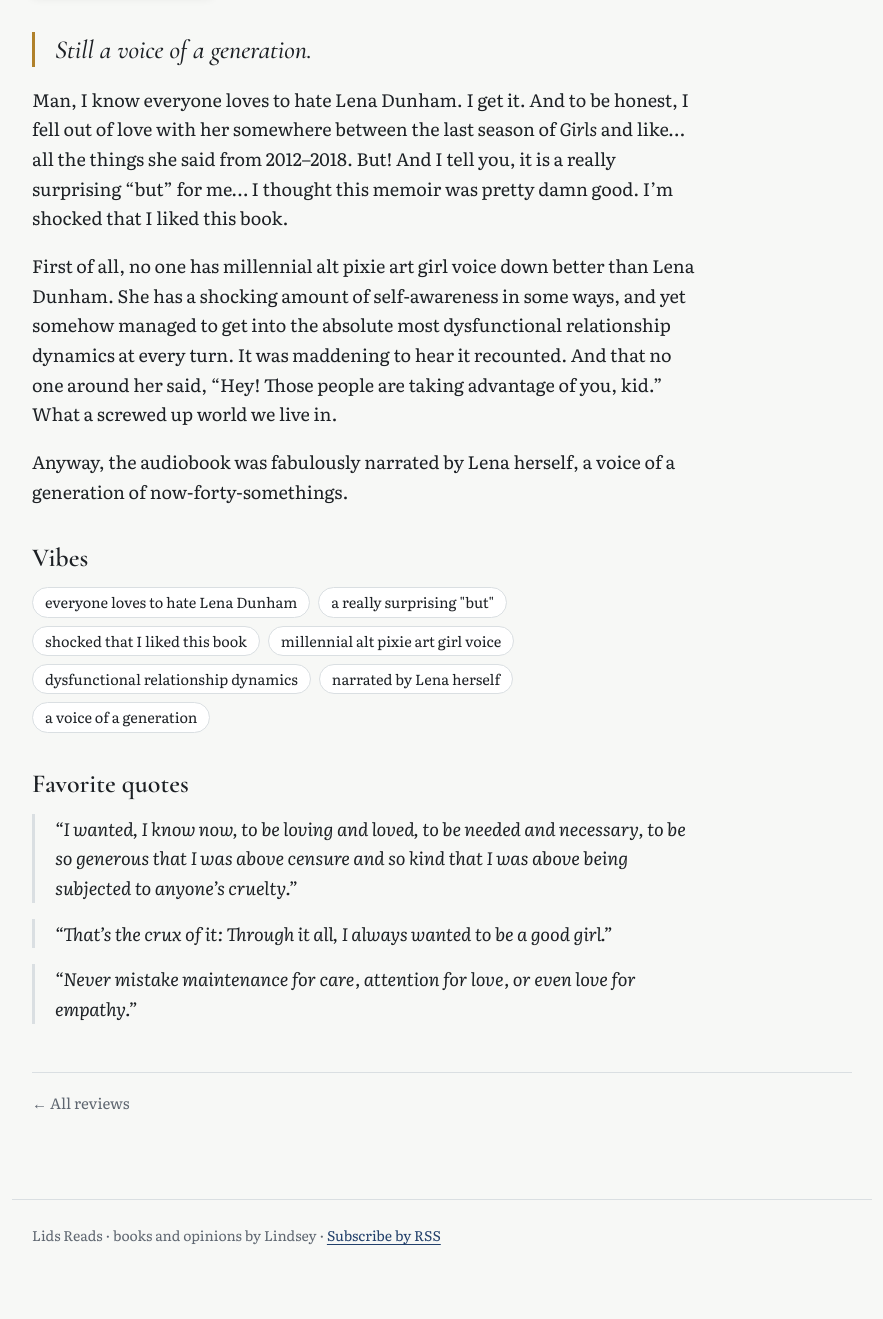
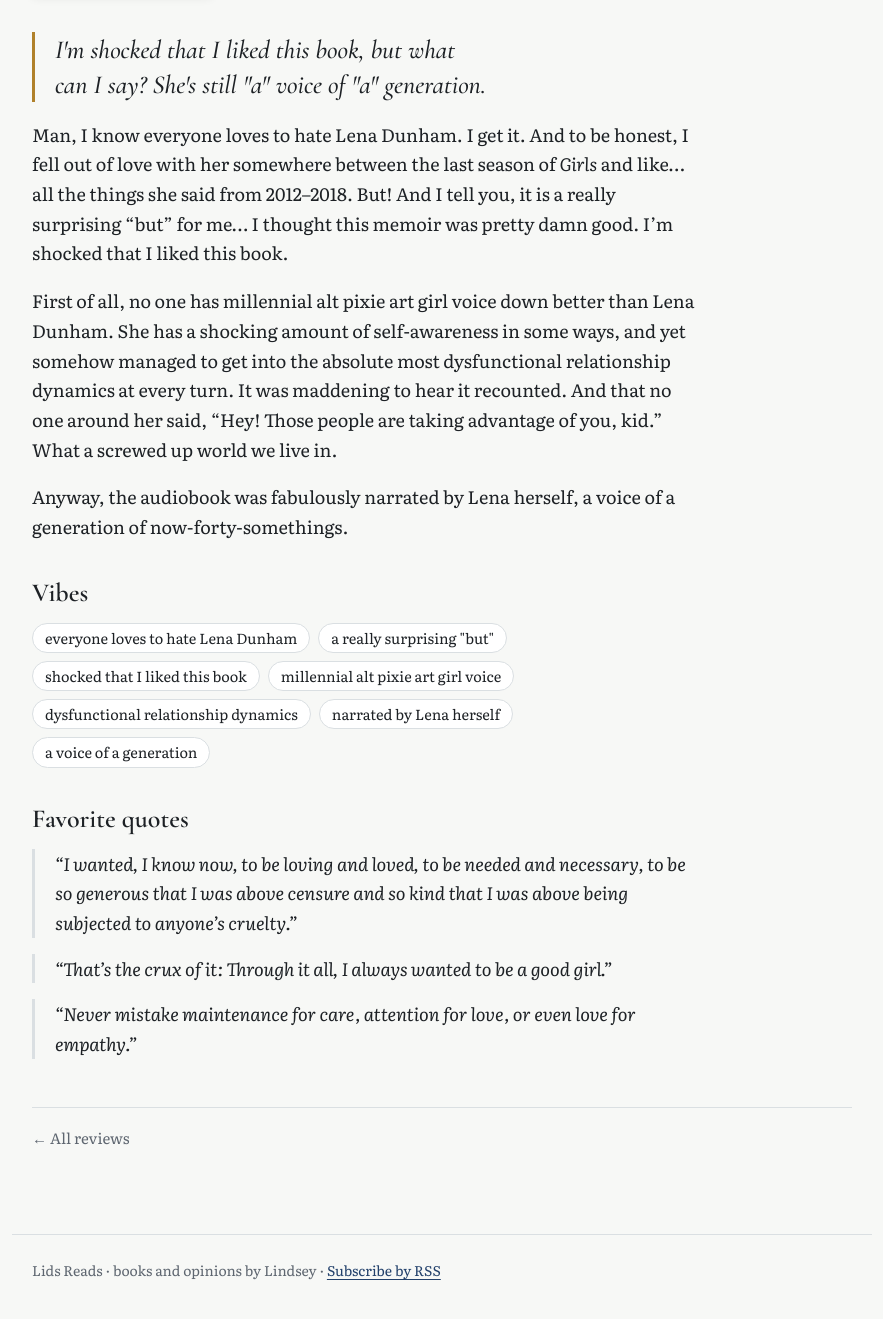
Before and after one commit to itslids/lids-reads, a Jekyll site: the page built from _reviews/famesick.md, in a window 1280 px wide, cut to the strip 401-1724 px from the top of the page. Shown: the top 1319 px of the strip, without its empty margins (198-1081 px from the left). Built offline with Jekyll 4.4.1, drawn with Linux system fonts in a browser that asks for light colours; before the commit the page ends 1688 px from its top, so only the background shows below that.

Commit message:
Update Famesick card line
Co-Authored-By: Claude Opus 5.5 <noreply@anthropic.com>
Claude-Session: https://claude.ai/code/session_01KQUtxsnzFSGzaczL2XHNeD

```diff
--- a/_reviews/famesick.md
+++ b/_reviews/famesick.md
@@ -7,7 +7,7 @@ rating: 4
 format: "audio"
 cover: "https://assets.hardcover.app/external_data/4319605/8f38b9a810a653fadfe4ddc4fcca335646e7e33e.jpeg"
 genre: "Memoir"
-verdict: "Still a voice of a generation."
+verdict: "I'm shocked that I liked this book, but what can I say? She's still \"a\" voice of \"a\" generation."
 quotes:
   - "\"I wanted, I know now, to be loving and loved, to be needed and necessary, to be so generous that I was above censure and so kind that I was above being subjected to anyone's cruelty.\""
   - "\"That's the crux of it: Through it all, I always wanted to be a good girl.\""
```
